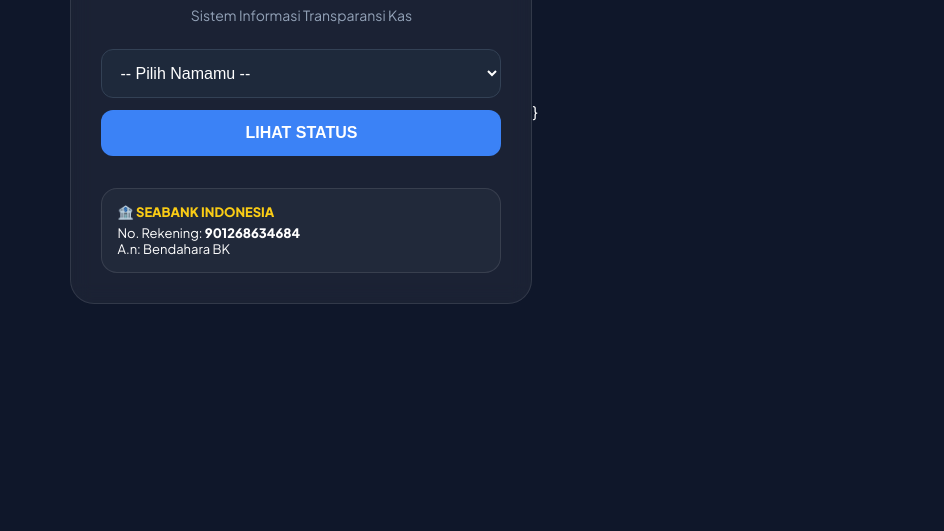
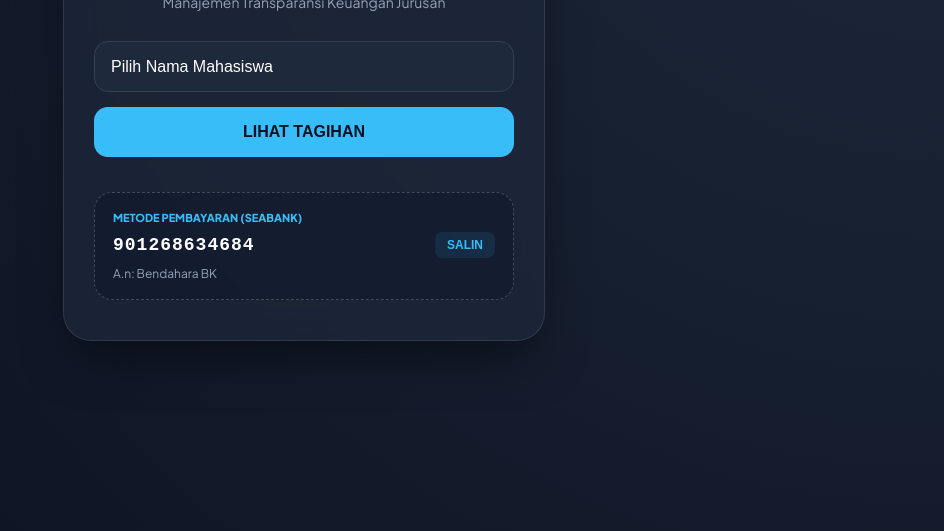
Before and after one commit to nengsibungsu04-boop/TAGIHAN-KAS, a plain HTML site: page index.html in a window 1280 px wide. Shown: the part 309-840 px from the top of the page, without its empty margins (336-1280 px from the left). Drawn offline with Linux system fonts and the light colour scheme.

Commit message:
Update index.html

```diff
--- a/index.html
+++ b/index.html
@@ -3,41 +3,100 @@
 <head>
     <meta charset="UTF-8">
     <meta name="viewport" content="width=device-width, initial-scale=1.0">
-    <title>Tagihan Kas BK</title>
+    <title>Dashboard Kas BK 2026</title>
     <link href="https://fonts.googleapis.com/css2?family=Plus+Jakarta+Sans:wght@400;600;800&display=swap" rel="stylesheet">
     <style>
-        :root { --primary: #3b82f6; --success: #10b981; --danger: #ef4444; }
-        body { margin: 0; font-family: 'Plus Jakarta Sans', sans-serif; background: #0f172a; color: white; display: flex; justify-content: center; align-items: center; min-height: 100vh; padding: 20px; }
-        .glass-card { background: rgba(255, 255, 255, 0.05); backdrop-filter: blur(10px); border: 1px solid rgba(255, 255, 255, 0.1); width: 100%; max-width: 400px; border-radius: 24px; padding: 30px; text-align: center; }
-        h1 { color: #38bdf8; font-size: 22px; margin-bottom: 5px; font-weight: 800; }
-        .subtitle { color: #94a3b8; font-size: 14px; margin-bottom: 25px; }
-        select, .btn { width: 100%; padding: 14px; border-radius: 12px; margin-bottom: 12px; font-size: 16px; transition: 0.3s; box-sizing: border-box; }
-        select { background: #1e293b; color: white; border: 1px solid #334155; }
-        .btn-cek { background: var(--primary); color: white; border: none; font-weight: 700; cursor: pointer; }
-        .btn-wa { background: #25d366; color: white; text-decoration: none; display: none; align-items: center; justify-content: center; font-weight: 700; }
-        .info-bank { background: rgba(255, 255, 255, 0.03); border: 1px solid rgba(255, 255, 255, 0.1); border-radius: 16px; padding: 15px; margin-top: 20px; font-size: 13px; text-align: left; }
-        .bank-name { color: #facc15; font-weight: 800; display: block; margin-bottom: 5px; }
-        .res { margin-top: 20px; padding: 20px; border-radius: 16px; animation: pop 0.3s; display: none; }
+        :root {
+            --bg: #0b1120;
+            --card: rgba(30, 41, 59, 0.7);
+            --accent: #38bdf8;
+            --success: #10b981;
+            --danger: #ef4444;
+        }
+        body {
+            margin: 0; font-family: 'Plus Jakarta Sans', sans-serif;
+            background-color: var(--bg);
+            background-image: radial-gradient(circle at top right, #1e293b, #0b1120);
+            color: white; display: flex; justify-content: center; align-items: center;
+            min-height: 100vh; padding: 20px;
+        }
+        .container {
+            background: var(--card); backdrop-filter: blur(16px);
+            border: 1px solid rgba(255, 255, 255, 0.1);
+            width: 100%; max-width: 420px; border-radius: 28px;
+            padding: 40px 30px; text-align: center; box-shadow: 0 25px 50px -12px rgba(0,0,0,0.5);
+        }
+        h1 { font-weight: 800; letter-spacing: -1px; margin-bottom: 8px; color: var(--accent); }
+        .sub { font-size: 14px; color: #94a3b8; margin-bottom: 30px; }
+        select {
+            width: 100%; padding: 16px; border-radius: 14px; background: #1e293b;
+            color: white; border: 1px solid #334155; font-size: 16px; margin-bottom: 15px;
+            cursor: pointer; appearance: none;
+        }
+        button.btn-cek {
+            width: 100%; padding: 16px; border-radius: 14px; background: var(--accent);
+            color: #0b1120; border: none; font-weight: 800; font-size: 16px; cursor: pointer;
+            transition: 0.3s ease;
+        }
+        button.btn-cek:hover { transform: translateY(-2px); box-shadow: 0 10px 20px rgba(56, 189, 248, 0.3); }
+
+        /* Box Hasil */
+        .res-box {
+            margin-top: 25px; padding: 20px; border-radius: 20px; display: none;
+            animation: slideUp 0.4s ease forwards;
+        }
         .lunas { background: rgba(16, 185, 129, 0.1); border: 1px solid var(--success); color: #6ee7b7; }
-        .proses { background: rgba(239, 68, 68, 0.1); border: 1px solid var(--danger); color: #fca5a5; margin-bottom: 15px; }
-        @keyframes pop { from { opacity: 0; transform: scale(0.95); } to { opacity: 1; transform: scale(1); } }
+        .tagihan { background: rgba(239, 68, 68, 0.1); border: 1px solid var(--danger); color: #fca5a5; }
+
+        /* Tombol WA */
+        .btn-wa {
+            display: inline-flex; align-items: center; justify-content: center;
+            width: 100%; padding: 14px; margin-top: 15px; border-radius: 12px;
+            background: #25d366; color: white; text-decoration: none; font-weight: 700; font-size: 14px;
+        }
+
+        /* Info Bank & Copy */
+        .bank-card {
+            margin-top: 35px; padding: 18px; background: rgba(15, 23, 42, 0.5);
+            border-radius: 18px; border: 1px dashed rgba(255,255,255,0.2); text-align: left;
+        }
+        .bank-label { font-size: 11px; text-transform: uppercase; color: var(--accent); font-weight: 800; }
+        .rekening-wrapper {
+            display: flex; justify-content: space-between; align-items: center; margin-top: 8px;
+        }
+        .rekening-num { font-family: monospace; font-size: 18px; font-weight: 700; letter-spacing: 1px; }
+        .copy-btn {
+            background: rgba(56, 189, 248, 0.1); color: var(--accent); border: none;
+            padding: 6px 12px; border-radius: 8px; font-size: 12px; font-weight: 700; cursor: pointer;
+        }
+        .copy-btn:active { transform: scale(0.9); }
+
+        @keyframes slideUp { from { opacity: 0; transform: translateY(20px); } to { opacity: 1; transform: translateY(0); } }
     </style>
 </head>
 <body>
-    <div class="glass-card">
-        <h1>🎓 KAS JURUSAN BK</h1>
-        <p class="subtitle">Sistem Informasi Transparansi Kas</p>
 
-        <select id="pilihNama"><option value="">-- Pilih Namamu --</option></select>
-        <button class="btn btn-cek" onclick="cek()">LIHAT STATUS</button>
+<div class="container">
+    <h1>🎓 KAS BK</h1>
+    <div class="sub">Manajemen Transparansi Keuangan Jurusan</div>
 
-        <div id="hasil" class="res"></div>
-        <a id="btnWa" href="https://wa.me/6283841495405?text=Halo%20Bendahara,%20saya%20ingin%20konfirmasi%20pembayaran%20kas" target="_blank" class="btn btn-wa">HUBUNGI BENDAHARA (WA)</a>
+    <select id="pilihNama"><option value="">Pilih Nama Mahasiswa</option></select>
+    <button class="btn-cek" onclick="cek()">LIHAT TAGIHAN</button>
 
-        <div class="info-bank">
-            <span class="bank-name">🏦 SEABANK INDONESIA</span>
-            No. Rekening: <b>901268634684</b><br>
-            A.n: Bendahara BK
+    <div id="boxHasil" class="res-box">
+        <div id="txtNama" style="font-size: 12px; opacity: 0.7; text-transform: uppercase; margin-bottom: 5px;"></div>
+        <div id="txtStatus" style="font-size: 26px; font-weight: 800;"></div>
+        <div id="txtPesan" style="font-size: 13px; margin-top: 5px;"></div>
+        <a id="btnWa" href="https://wa.me/6283841495405?text=Halo%20Bendahara,%20saya%20ingin%20bayar%20kas" target="_blank" class="btn-wa">Kirim Bukti Bayar (WA)</a>
+    </div>
+
+    <div class="bank-card">
+        <div class="bank-label">Metode Pembayaran (SeaBank)</div>
+        <div class="rekening-wrapper">
+            <span class="rekening-num" id="rekening">901268634684</span>
+            <button class="copy-btn" onclick="salinRekening()">SALIN</button>
+        </div>
+        <div style="font-size: 12px; margin-top: 8px; color: #94a3b8;">A.n: Bendahara BK</div>
     </div>
 </div>
 
@@ -45,28 +104,41 @@
     const data = [
         {n:"ABDUL FATAH",d:6000},{n:"ADIT SHAPRIZAL",d:6000},{n:"AFRILIA NUR FADHILA",d:2000},{n:"ALIYA FEBRIYANTI",d:8000},{n:"ARINADIHHAQ MUARIFIN",d:12000},{n:"ARINI FAUZIAH",d:10000},{n:"CAHYA MAULIDYA",d:0},{n:"DEWI YANAH",d:4000},{n:"ELSA KEMALIA PUTRI",d:2000},{n:"ENCIH NURAENI",d:0},{n:"GALUH LAILY AGUSTIN",d:6000},{n:"IIN FADILAH",d:8000},{n:"INE SAGITA",d:8000},{n:"INTAN RAHMA",d:0},{n:"KHAIRUNNISA AZRA AMALINA",d:14000},{n:"M. FAHRI DARMAWAN",d:8000},{n:"MAULIDA AWWALIYA",d:8000},{n:"MELFA NUR RAHMADANI",d:0},{n:"META APRILLIA",d:8000},{n:"MUHAMAD AHYUDIN",d:0},{n:"NAZMI LAILA GITA",d:12000},{n:"NUR SAHLAMI",d:0},{n:"RAHMAWATI DWI NURHASANAH",d:6000},{n:"RENDI ANDRIAN",d:0},{n:"REVA PAULINA DJODI",d:0},{n:"RIZKI RIZALDI",d:0},{n:"ROHMAN",d:0},{n:"SITI ASYIAH",d:2000},{n:"SITI FIYANI ISTNIYATISITI",d:2000},{n:"SITI NABILA RAHMAH",d:0},{n:"SITI NAFISA AULIA",d:10000}
     ];
-        const s = document.getElementById('pilihNama');
+
+    const sel = document.getElementById('pilihNama');
     data.sort((a,b)=>a.n.localeCompare(b.n)).forEach((m,i)=>{
-            let o=document.createElement('option'); o.value=i; o.text=m.n; s.appendChild(o);
+        let o=document.createElement('option'); o.value=i; o.text=m.n; sel.appendChild(o);
     });
+
     function cek(){
-            const v=s.value; const h=document.getElementById('hasil'); const w=document.getElementById('btnWa');
-            if(!v) return; const p=data[v];
-            h.style.display = 'block';
-            if(p.d===0) {
-                h.className = 'res lunas';
-                h.innerHTML=`<b>${p.n}</b><h2>LUNAS ✅</h2>`;
-                w.style.display = 'none';
+        const v=sel.value; const box=document.getElementById('boxHasil');
+        if(!v) return;
+        const p=data[v];
+        box.style.display = 'block';
+        document.getElementById('txtNama').innerText = p.n;
+        const btnWa = document.getElementById('btnWa');
+
+        if(p.d===0){
+            box.className = 'res-box lunas';
+            document.getElementById('txtStatus').innerText = 'LUNAS ✅';
+            document.getElementById('txtPesan').innerText = 'Terima kasih, kamu sudah tertib!';
+            btnWa.style.display = 'none';
         } else {
-                h.className = 'res proses';
-                h.innerHTML=`<b>${p.n}</b><h2>Rp ${p.d.toLocaleString()}</h2><p>Segera dilunasi ya!</p>`;
-                w.style.display = 'flex';
+            box.className = 'res-box tagihan';
+            document.getElementById('txtStatus').innerText = 'Rp ' + p.d.toLocaleString('id-ID');
+            document.getElementById('txtPesan').innerText = 'Silakan segera dilunasi ya.';
+            btnWa.style.display = 'inline-flex';
         }
     }
+
+    function salinRekening() {
+        const rek = document.getElementById('rekening').innerText;
+        navigator.clipboard.writeText(rek);
+        const btn = document.querySelector('.copy-btn');
+        btn.innerText = 'TERSALIN!';
+        setTimeout(() => { btn.innerText = 'SALIN'; }, 2000);
+    }
 </script>
+
 </body>
 </html>
-        }
-    </script>
-</body>
-</html>
```
Lines whose indentation alone changed are shown as unchanged.
